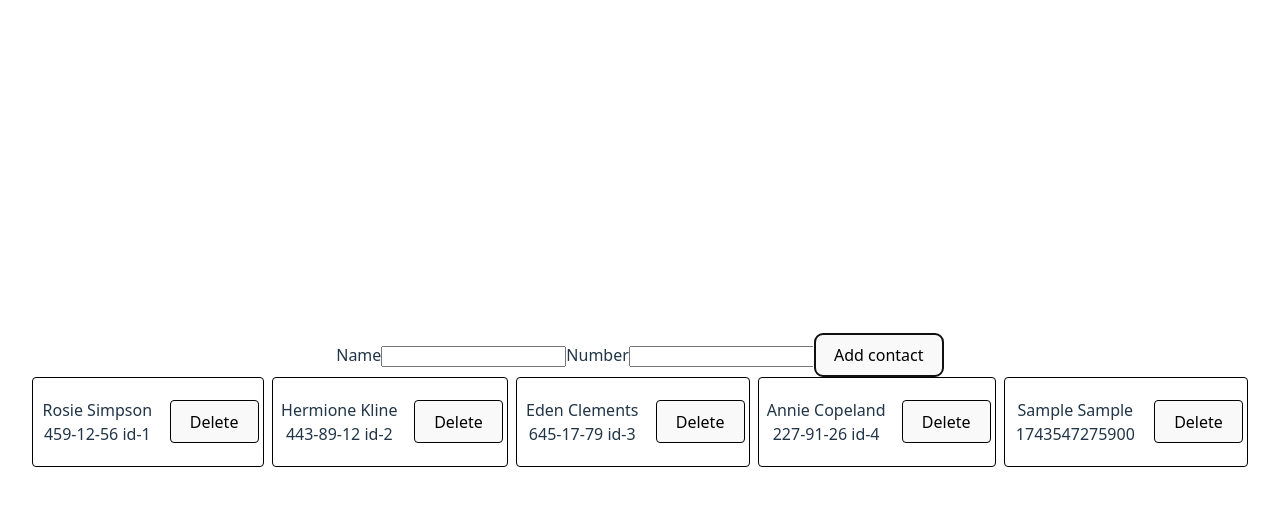
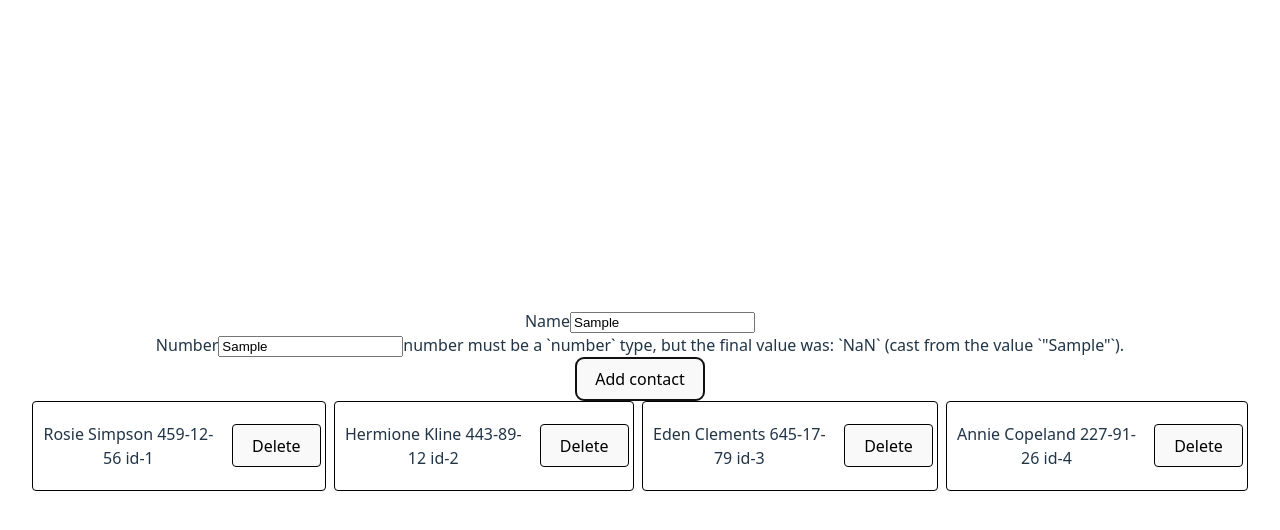
Before and after one commit to Oleksandr69/goit-react-hw-03, a React (Vite) app: page / in a window 1280 px wide. Both pictures are taken after typing "Sample", "Sample" into the empty fields and a click on the button "Add contact". Shown: the top 530 px of the page. Built offline with nearby package versions, Linux system fonts and the light colour scheme.

Commit message:
nanoid and yup added

```diff
--- a/package.json
+++ b/package.json
@@ -11,8 +11,10 @@
   },
   "dependencies": {
     "formik": "^2.4.6",
+    "nanoid": "^5.1.5",
     "react": "^19.0.0",
-    "react-dom": "^19.0.0"
+    "react-dom": "^19.0.0",
+    "yup": "^1.6.1"
   },
   "devDependencies": {
     "@eslint/js": "^9.21.0",
--- a/src/components/ContactForm/ContactForm.jsx
+++ b/src/components/ContactForm/ContactForm.jsx
@@ -1,22 +1,32 @@
 import { useId } from "react";
 import React from "react";
-import { Formik, Form, Field } from 'formik';
+import { Formik, Form, Field, ErrorMessage } from 'formik';
+import { nanoid } from "nanoid";
+import * as Yup from "yup";
 
 
-const initialValues = {
-  name: "",
-  number: "",
-};
 
 const ContactForm = ({onAdd}) => {
   const nameFieldId = useId();
   const telFieldId = useId();
 
+  const initialValues = {
+    name: "",
+    number: "",
+  };
+
+  const FeedbackSchema = Yup.object().shape({
+  name: Yup.string().min(2, "Too Short!").max(50, "Too Long!").required("Required"),
+  number: Yup.number().required("Required"),
+  // message: Yup.string().min(3, "Too short").max(256, "Too long").required("Required"),
+  // level: Yup.string().oneOf(["good", "neutral", "bad"]).required("Required")
+});
+
   const handleSubmit = (values, actions) => {
     console.log(values);
 
     onAdd({
-      id: Date.now(),
+      id: nanoid(),
       name: values.name,
       number: values.number,
     });
@@ -25,13 +35,20 @@ const ContactForm = ({onAdd}) => {
   };
 
   return (
-    <Formik initialValues={initialValues} onSubmit={handleSubmit}>
+    <Formik initialValues={initialValues} onSubmit={handleSubmit} validationSchema={FeedbackSchema}>
       <Form>
-        <label htmlFor={nameFieldId}>Name</label>
-        <Field type="text" name="name" id={nameFieldId} />
 
-        <label htmlFor={telFieldId}>Number</label>
-        <Field type='text' name="number" id={telFieldId} />
+        <div>
+          <label htmlFor={nameFieldId}>Name</label>
+          <Field type="text" name="name" id={nameFieldId} />
+          <ErrorMessage name="name" component="span" />
+        </div>
+
+        <div>
+          <label htmlFor={telFieldId}>Number</label>
+          <Field type='text' name="number" id={telFieldId} />
+          <ErrorMessage name="number" component="span" />
+        </div>
 
         <button type="submit">Add contact</button>
       </Form>
```
Also changed, not shown: 1 other file (tests, documents, lock files or other folders).
